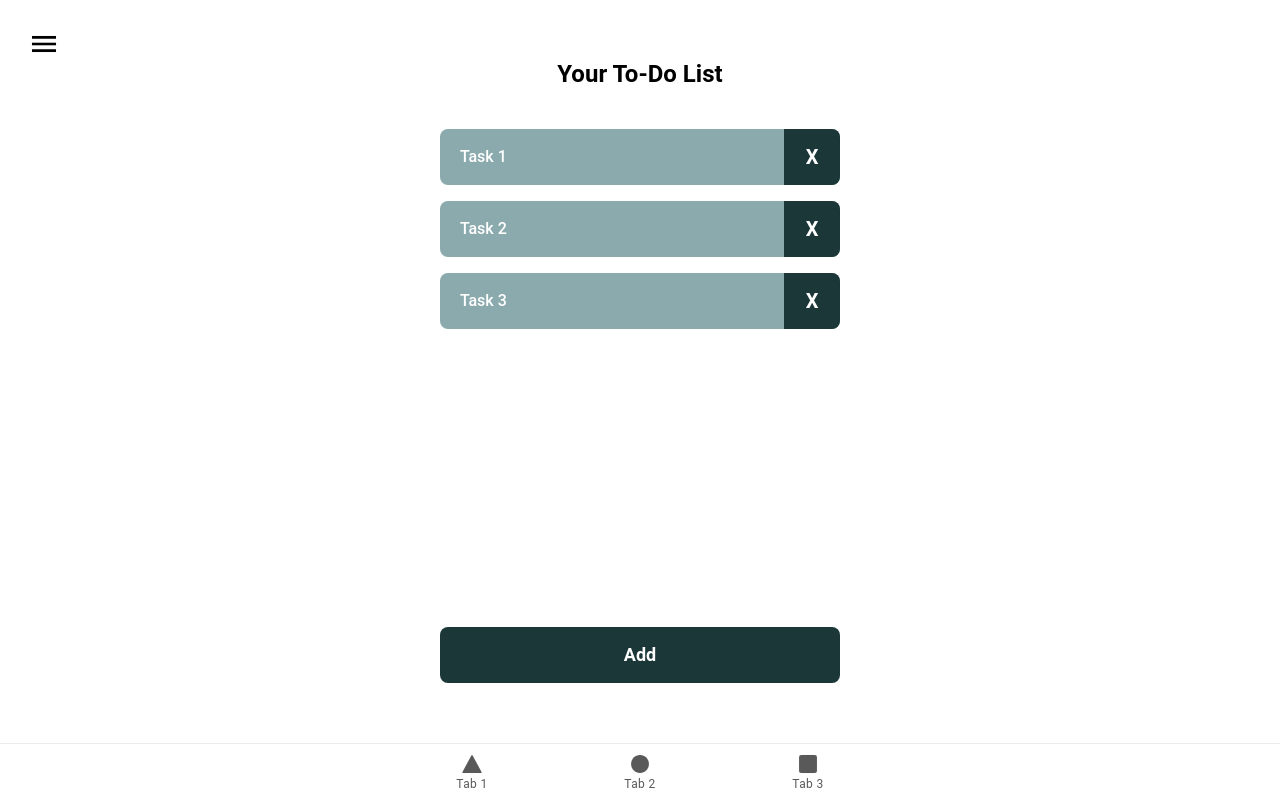
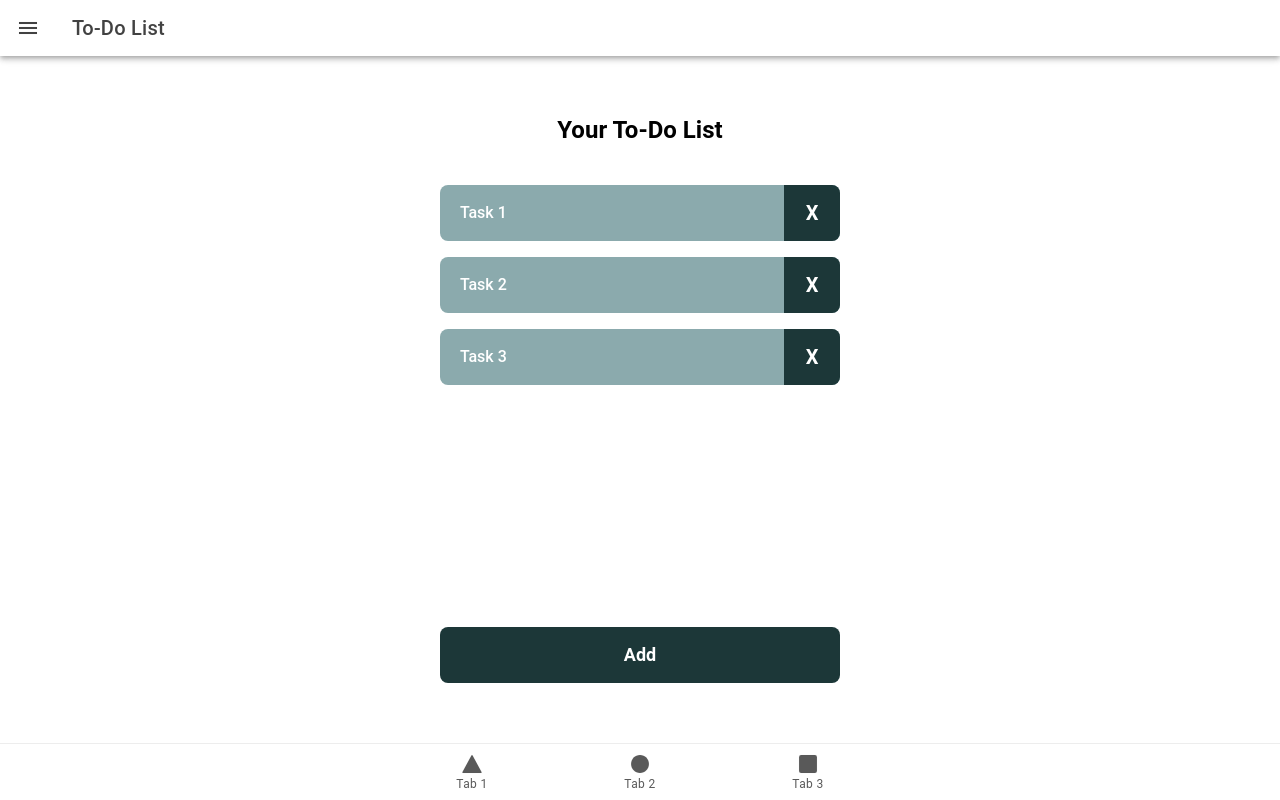
Before and after one commit to MobileLab6/Labwork6, a React (Vite) app in the folder Lab6/Lab6/: page /todo in a window 1280 px wide. Built offline with nearby package versions, Linux system fonts and the light colour scheme; no server answers.

Commit message:
loginWork

```diff
--- a/Lab6/Lab6/src/App.tsx
+++ b/Lab6/Lab6/src/App.tsx
@@ -17,13 +17,13 @@ import {
   IonSplitPane,
   IonButtons,
   IonButton,
-  setupIonicReact,
-  useIonAlert
+  setupIonicReact
 } from '@ionic/react';
 import { menuController } from '@ionic/core/components';
 import { IonReactRouter } from '@ionic/react-router';
-import { useIonRouter } from '@ionic/react';
 import { ellipse, square, triangle, logOut, arrowBack } from 'ionicons/icons';
+import { signOut } from 'firebase/auth';
+import { auth } from './firebaseConfig';
 
 import Tab1 from './pages/WelcomePage';
 import Tab2 from './pages/LoginPage';
@@ -69,6 +69,16 @@ const App: React.FC = () => {
     await menuController.close('main-menu');
   };
 
+  const handleLogout = async () => {
+    try {
+      await signOut(auth);
+      await closeMenu();
+      window.location.href = '/tab1';
+    } catch (error) {
+      console.error('Logout failed:', error);
+    }
+  };
+
   return (
     <IonApp>
       <IonReactRouter>
@@ -86,7 +96,7 @@ const App: React.FC = () => {
           </IonHeader>
           <IonContent className="ion-padding">
             <IonList lines="none">
-            <IonItem button={false} lines="none" detail={false} onClick={() => console.log('Logout placeholder')}>
+              <IonItem button={false} lines="none" detail={false} onClick={handleLogout}>
                 <IonIcon icon={logOut} slot="start" />
                 <IonLabel>Logout</IonLabel>
               </IonItem>
--- a/Lab6/Lab6/src/pages/LoginPage.tsx
+++ b/Lab6/Lab6/src/pages/LoginPage.tsx
@@ -23,7 +23,7 @@ const LoginPage: React.FC = () => {
     setError("");
     try {
       await signInWithEmailAndPassword(auth, email, password);
-      router.push("/app", "root");
+      router.push("/ToDo", "root");
     } catch {
       setError("Kirjautuminen epäonnistui. Tarkista sähköposti ja salasana.");
     }
--- a/Lab6/Lab6/src/pages/ToDo.tsx
+++ b/Lab6/Lab6/src/pages/ToDo.tsx
@@ -2,9 +2,11 @@ import React, { useState } from 'react';
 import {
   IonContent,
   IonPage,
-  IonHeader,
   IonMenuButton,
   IonButtons,
+  IonHeader,
+  IonToolbar,
+  IonTitle,
 } from '@ionic/react';
 import './ToDo.css';
 
@@ -70,10 +72,15 @@ const ToDo: React.FC = () => {
 
   return (
     <IonPage>
+      <IonHeader className="todo-header">
+        <IonToolbar>
+          <IonButtons slot="start">
+            <IonMenuButton />
+          </IonButtons>
+          <IonTitle>To-Do List</IonTitle>
+        </IonToolbar>
+      </IonHeader>
       <IonContent className="todo-content">
-        <IonButtons className="menu-button-container">
-          <IonMenuButton className="menu-button" />
-        </IonButtons>
         <div className="todo-container">
           <h1 className="todo-title">Your To-Do List</h1>
 
```
Lines whose indentation alone changed are shown as unchanged.
